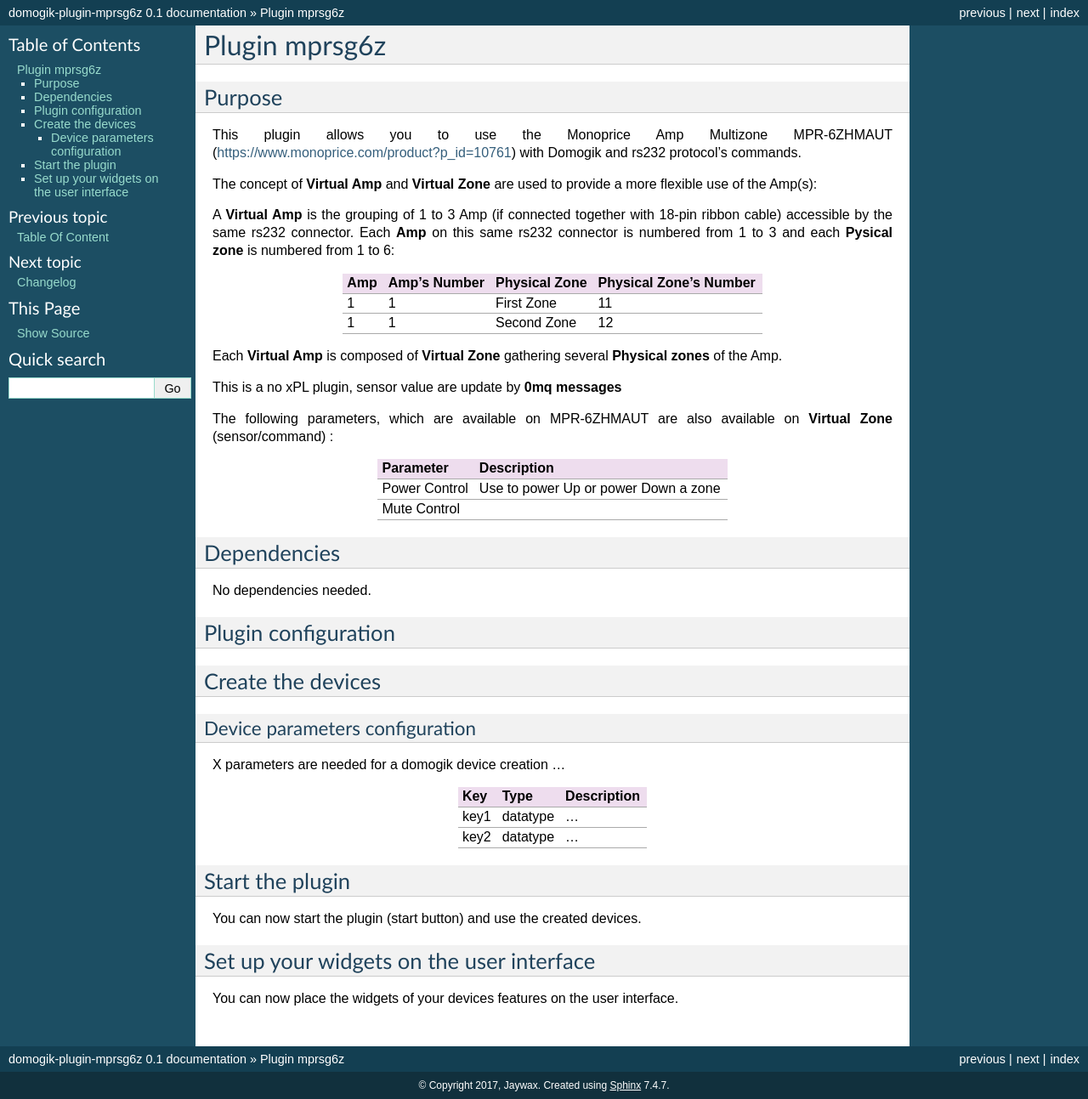
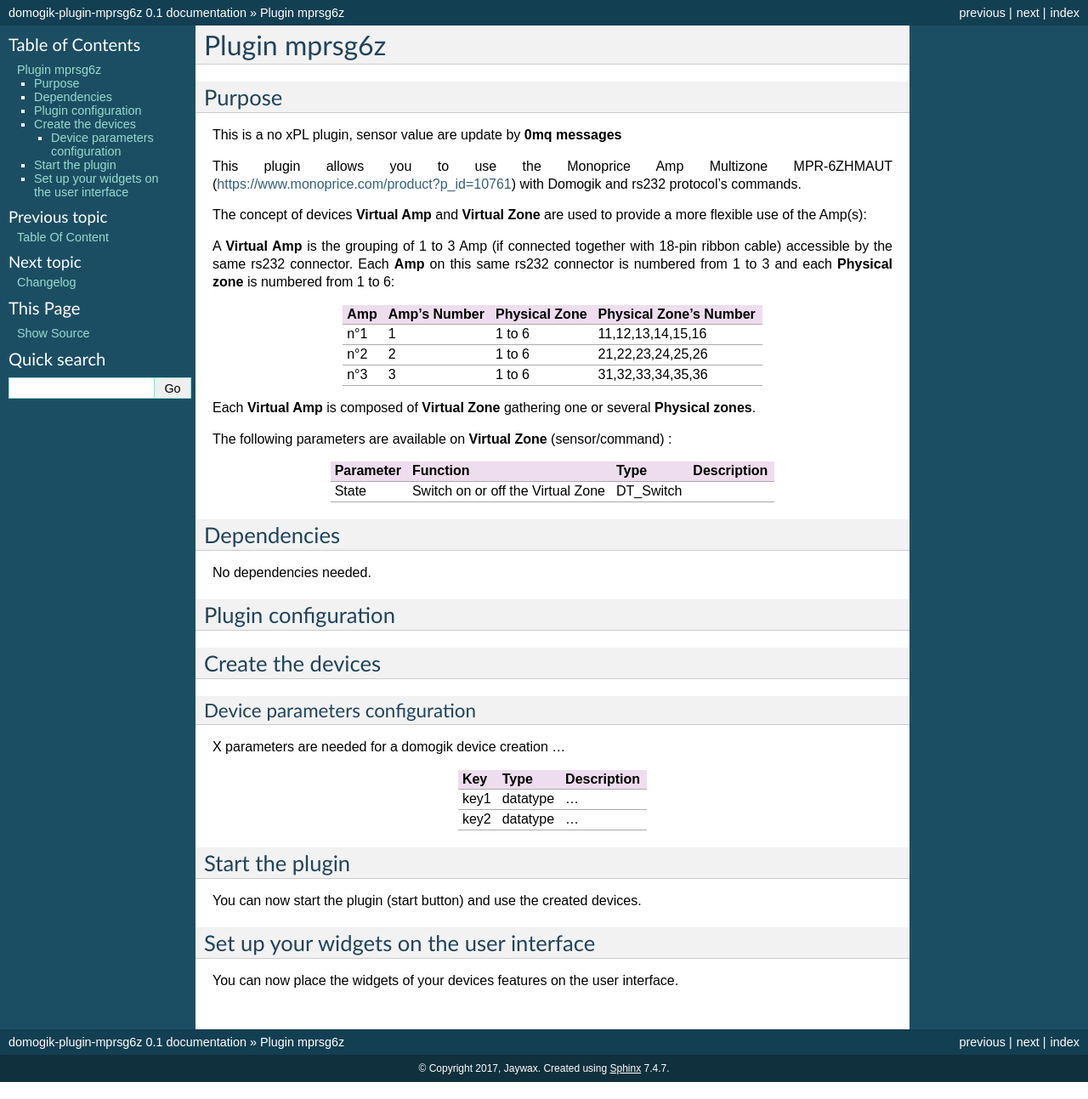
Before and after one commit to jaywax/domogik-plugin-mprsg6z, a Sphinx documentation site: the page built from docs/mprsg6z.txt, in a window 1280 px wide. Shown: the whole page at 85% size. Built offline with Sphinx 7.4.7, drawn with Linux system fonts in a browser that asks for light colours.

Commit message:
documentation

```diff
--- a/docs/mprsg6z.txt
+++ b/docs/mprsg6z.txt
@@ -7,36 +7,38 @@ Plugin mprsg6z
 Purpose
 =======
 
+This is a no xPL plugin, sensor value are update by **0mq messages**
+
 This plugin allows you to use the Monoprice Amp Multizone MPR-6ZHMAUT (https://www.monoprice.com/product?p_id=10761)
 with Domogik and rs232 protocol's commands.
 
-The concept of **Virtual Amp** and **Virtual Zone** are used to provide a more flexible use of the Amp(s):
+The concept of devices **Virtual Amp** and **Virtual Zone** are used to provide a more flexible use of the Amp(s):
 
 A **Virtual Amp** is the grouping of 1 to 3 Amp (if connected together with 18-pin ribbon cable) accessible
 by the same rs232 connector. Each **Amp** on this same rs232 connector is numbered from 1 to 3 and
-each **Pysical zone** is numbered from 1 to 6:
+each **Physical zone** is numbered from 1 to 6:
 
 ==== ============ ============= ======================
 Amp  Amp's Number Physical Zone Physical Zone's Number
 ==== ============ ============= ======================
-1    1		  First Zone	11
+n°1  1		  1 to 6	11,12,13,14,15,16
 ---- ------------ ------------- ----------------------
-1    1		  Second Zone	12
+n°2  2		  1 to 6	21,22,23,24,25,26
+---- ------------ ------------- ----------------------
+n°3  3		  1 to 6	31,32,33,34,35,36
 ==== ============ ============= ======================
 
-Each **Virtual Amp** is composed of **Virtual Zone** gathering several **Physical zones** of the Amp.
+Each **Virtual Amp** is composed of **Virtual Zone** gathering one or several **Physical zones**.
 
-This is a no xPL plugin, sensor value are update by **0mq messages**
+The following parameters are available on **Virtual Zone** (sensor/command) :
 
-The following parameters, which are available on MPR-6ZHMAUT are also available on **Virtual Zone** (sensor/command) :
+========= ================================= ========== ===========
+Parameter Function                          Type       Description
+========= ================================= ========== ===========
+State     Switch on or off the Virtual Zone DT_Switch
+========= ================================= ========== ===========
 
-===================================== =====================================
-Parameter                             Description
-===================================== =====================================
-Power Control                         Use to power Up or power Down a zone
-------------------------------------- -------------------------------------
-Mute Control
-===================================== =====================================
+
 
 
 
```
